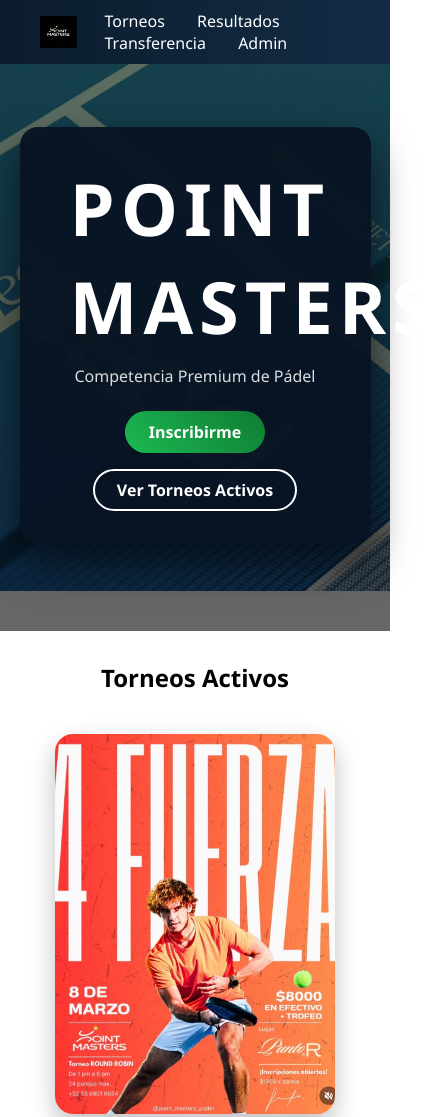
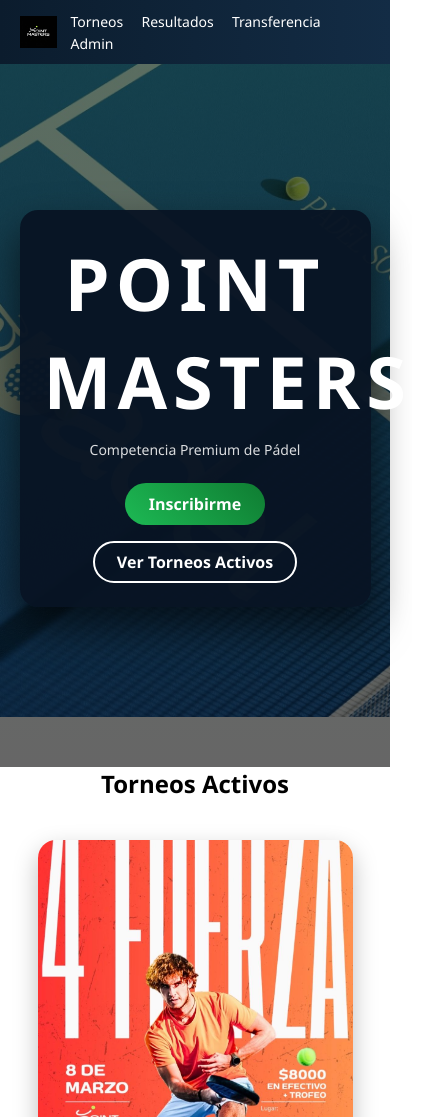
Before and after one commit to anuar-arch/pointmasters, a website: page public/index.html in a window 390 px wide. Shown: the top 1117 px of the page, 438 px wide, since content can reach past the window. Drawn offline with Linux system fonts and the light colour scheme.

Commit message:
Mejora responsive mobile en estilos

```diff
--- a/public/css/styles.css
+++ b/public/css/styles.css
@@ -173,3 +173,63 @@
   color: white;
   box-shadow: 0 20px 40px rgba(0,0,0,0.4);
 }
+
+/* ============================= */
+/*        RESPONSIVE MOBILE      */
+/* ============================= */
+
+@media (max-width: 768px) {
+
+  /* NAVBAR */
+  .navbar {
+    padding: 10px 20px;
+  }
+
+  .navbar a {
+    margin-left: 14px;
+    font-size: 14px;
+  }
+
+  /* HERO */
+  .hero {
+    min-height: 85vh;
+    padding-top: 100px;
+  }
+
+  .hero-title {
+    font-size: 26px;
+    letter-spacing: 1px;
+  }
+
+  .hero-subtitle {
+    font-size: 14px;
+  }
+
+  .hero-content {
+    padding: 24px;
+  }
+
+  /* TORNEOS */
+  #torneosContainer {
+    gap: 20px;
+  }
+
+  .torneo-card {
+    width: 90%;
+  }
+
+  .torneo-img {
+    height: 320px;
+  }
+
+  /* SECCIONES */
+  .section {
+    padding: 50px 20px;
+  }
+
+  /* PAGOS */
+  .pagos-card {
+    margin: 30px 20px;
+    padding: 24px;
+  }
+}
```
